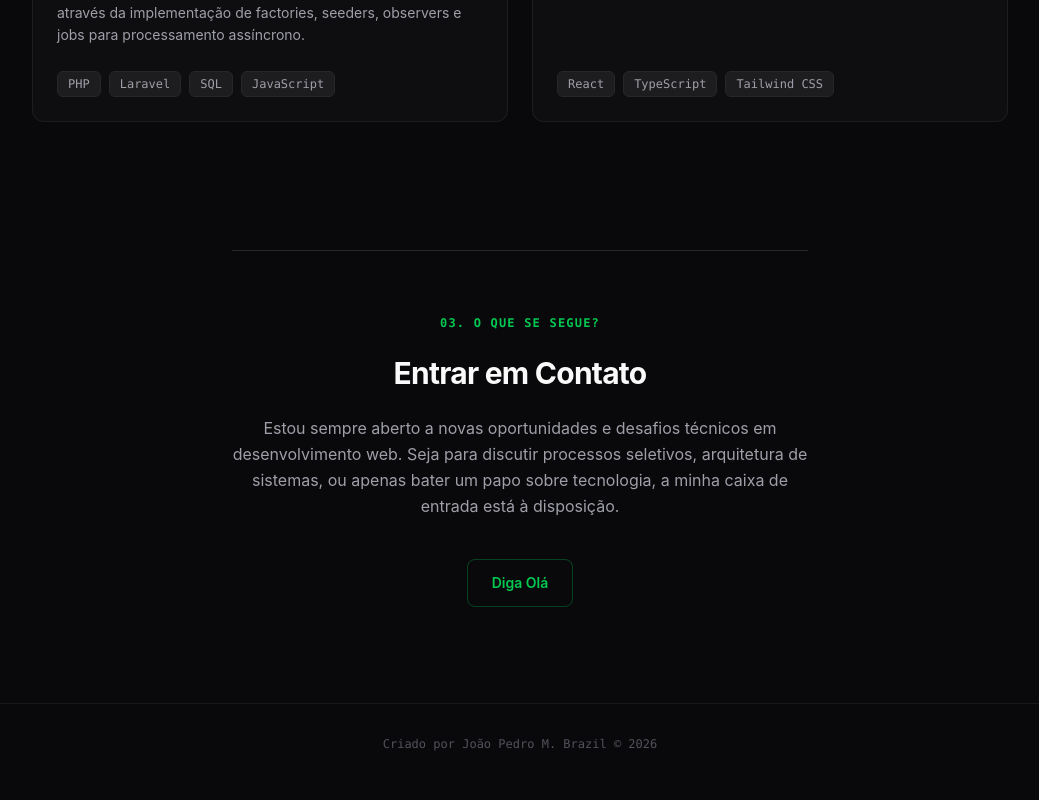
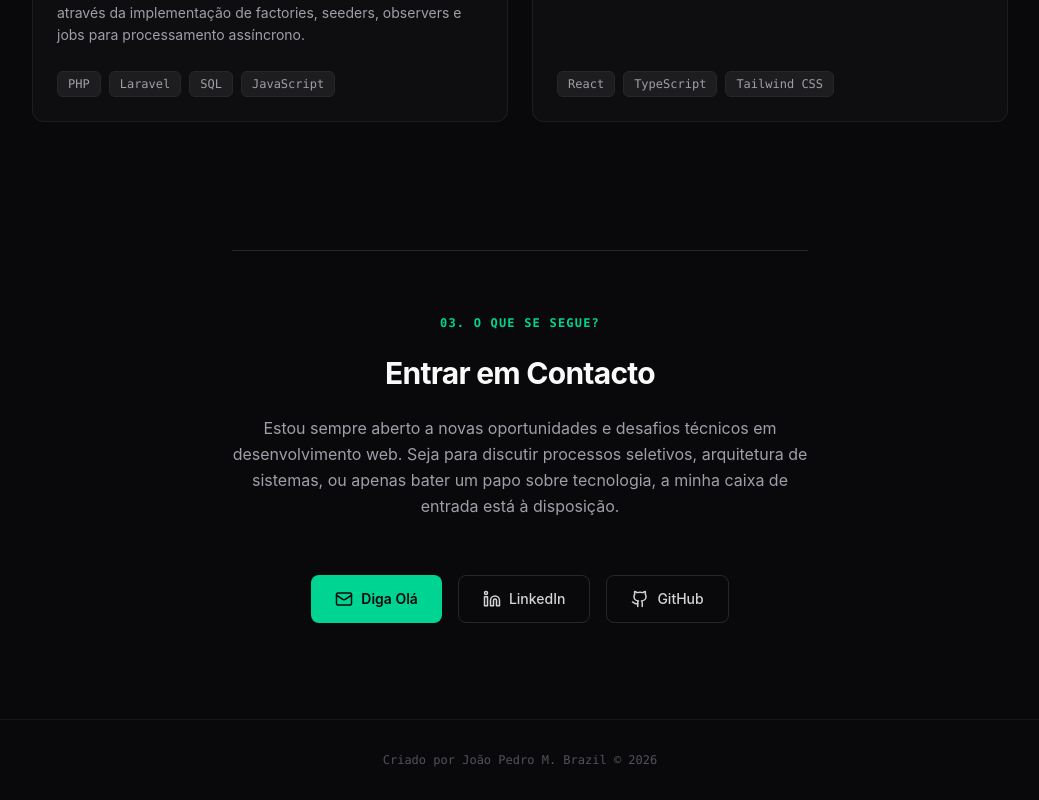
Before and after one commit to PeuBrazil/portfolio-fullstack, a React (Vite) app: page / in a window 1280 px wide. Shown: the part 1800-2600 px from the top of the page, without its empty margins (120-1159 px from the left). Built offline with nearby package versions, Linux system fonts and the light colour scheme.

Commit message:
feat: add social links and contact buttons

```diff
--- a/package.json
+++ b/package.json
@@ -10,6 +10,7 @@
     "preview": "vite preview"
   },
   "dependencies": {
+    "lucide-react": "^1.27.0",
     "react": "^19.2.7",
     "react-dom": "^19.2.7"
   },
--- a/src/components/Contact.tsx
+++ b/src/components/Contact.tsx
@@ -1,14 +1,48 @@
+import { Mail } from 'lucide-react';
+
 export function Contact() {
   return (
     <section id="contact" className="border-t border-zinc-800 pt-16 text-center max-w-xl mx-auto space-y-6">
-      <p className="font-mono text-xs font-semibold tracking-widest text-green-500 uppercase">03. O que se segue?</p>
-      <h3 className="text-3xl font-bold tracking-tight">Entrar em Contato</h3>
+      <p className="font-mono text-xs font-semibold tracking-widest text-emerald-400 uppercase">03. O que se segue?</p>
+      <h3 className="text-3xl font-bold tracking-tight">Entrar em Contacto</h3>
       <p className="text-zinc-400 leading-relaxed">
         Estou sempre aberto a novas oportunidades e desafios técnicos em desenvolvimento web. Seja para discutir processos seletivos, arquitetura de sistemas, ou apenas bater um papo sobre tecnologia, a minha caixa de entrada está à disposição.
       </p>
-      <div className="pt-4">
-        <a href="mailto:seu-email@gmail.com" className="inline-flex items-center justify-center px-6 h-12 text-sm font-semibold text-green-500 border border-green-500/30 rounded-lg hover:bg-green-500/10 transition-colors">
+
+      <div className="pt-8 flex flex-col sm:flex-row items-center justify-center gap-4">
+        <a
+          href="mailto:joaopedrombrazil@gmail.com"
+          className="w-full sm:w-auto inline-flex items-center justify-center gap-2 px-6 h-12 text-sm font-semibold text-zinc-950 bg-emerald-400 rounded-lg hover:bg-emerald-500 transition-colors"
+        >
+          <Mail size={18} />
           Diga Olá
+        </a>
+
+        <a
+          href="https://www.linkedin.com/in/jo%C3%A3o-pedro-morais-023ba2257/"
+          target="_blank"
+          rel="noopener noreferrer"
+          className="w-full sm:w-auto inline-flex items-center justify-center gap-2 px-6 h-12 text-sm font-medium text-zinc-300 border border-zinc-800 rounded-lg hover:bg-zinc-900 hover:text-emerald-400 hover:border-emerald-500/30 transition-all"
+        >
+          <svg xmlns="http://www.w3.org/2000/svg" width="18" height="18" viewBox="0 0 24 24" fill="none" stroke="currentColor" strokeWidth="2" strokeLinecap="round" strokeLinejoin="round">
+            <path d="M16 8a6 6 0 0 1 6 6v7h-4v-7a2 2 0 0 0-2-2 2 2 0 0 0-2 2v7h-4v-7a6 6 0 0 1 6-6z" />
+            <rect width="4" height="12" x="2" y="9" />
+            <circle cx="4" cy="4" r="2" />
+          </svg>
+          LinkedIn
+        </a>
+
+        <a
+          href="https://github.com/PeuBrazil"
+          target="_blank"
+          rel="noopener noreferrer"
+          className="w-full sm:w-auto inline-flex items-center justify-center gap-2 px-6 h-12 text-sm font-medium text-zinc-300 border border-zinc-800 rounded-lg hover:bg-zinc-900 hover:text-emerald-400 hover:border-emerald-500/30 transition-all"
+        >
+          <svg xmlns="http://www.w3.org/2000/svg" width="18" height="18" viewBox="0 0 24 24" fill="none" stroke="currentColor" strokeWidth="2" strokeLinecap="round" strokeLinejoin="round">
+            <path d="M15 22v-4a4.8 4.8 0 0 0-1-3.5c3 0 6-2 6-5.5.08-1.25-.27-2.48-1-3.5.28-1.15.28-2.35 0-3.5 0 0-1 0-3 1.5-2.64-.5-5.36-.5-8 0C6 2 5 2 5 2c-.3 1.15-.3 2.35 0 3.5A5.403 5.403 0 0 0 4 9c0 3.5 3 5.5 6 5.5-.39.49-.68 1.05-.85 1.65-.17.6-.22 1.23-.15 1.85v4" />
+            <path d="M9 18c-4.51 2-5-2-7-2" />
+          </svg>
+          GitHub
         </a>
       </div>
     </section>
```
Also changed, not shown: 1 other file (tests, documents, lock files or other folders).
